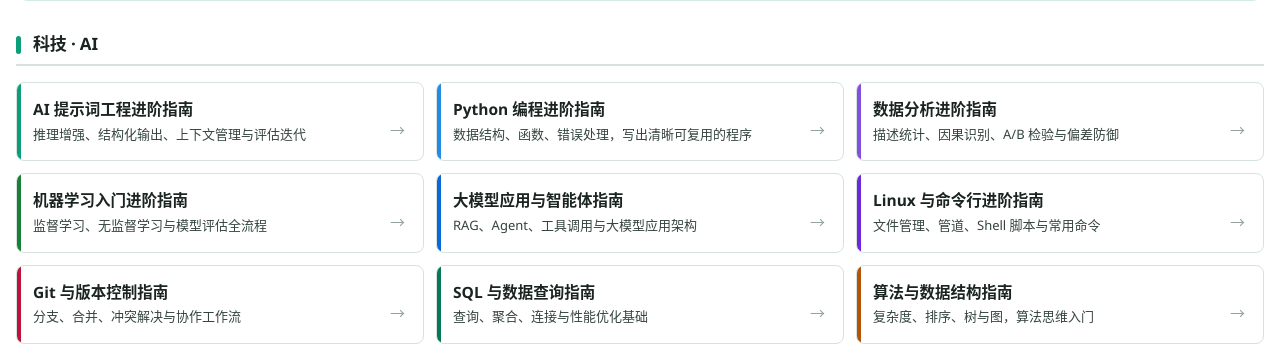
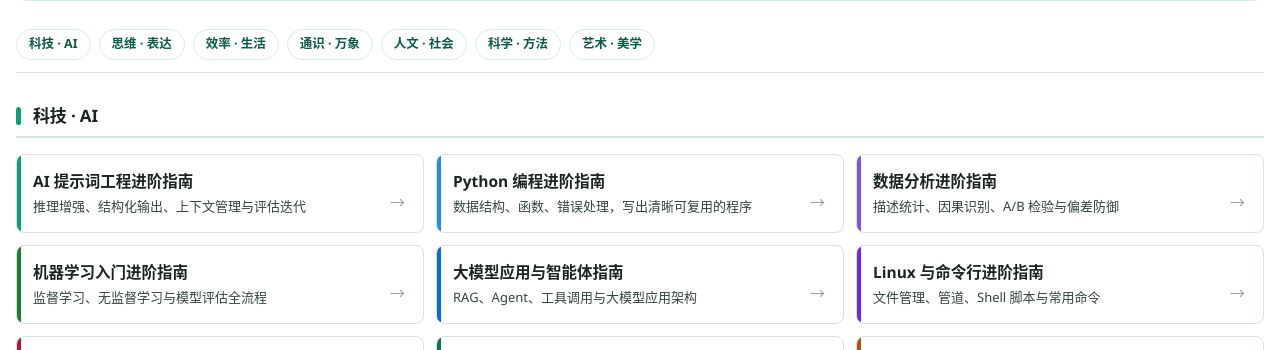
Before and after one commit to Mr-Qingkong/learning-guides, a plain HTML site: page index.html in a window 1280 px wide. Shown: the part 381-731 px from the top of the page. Drawn offline with Linux system fonts and the light colour scheme.

Commit message:
首页新增分类速达栏与7个分类锚点，滚动高亮当前分类

```diff
--- a/_shared/guide.js
+++ b/_shared/guide.js
@@ -257,6 +257,35 @@
     main.appendChild(nav);
   })();
 
+  /* ---------- 首页分类速达：滚动高亮当前分类 ---------- */
+  (function () {
+    var rail = d.querySelector('.cat-nav');
+    if (!rail) return;
+    var links = [].slice.call(rail.querySelectorAll('a'));
+    var targets = [];
+    links.forEach(function (a) {
+      var id = a.getAttribute('href').slice(1);
+      var el = d.getElementById(id);
+      if (el) targets.push({ el: el, a: a });
+    });
+    if (!targets.length) return;
+    var ticking = false;
+    function sync() {
+      ticking = false;
+      var y = window.scrollY + 96;
+      var current = null;
+      for (var i = 0; i < targets.length; i++) {
+        if (targets[i].el.offsetTop <= y) current = targets[i];
+      }
+      links.forEach(function (a) { a.classList.remove('on'); });
+      if (current) current.a.classList.add('on');
+    }
+    window.addEventListener('scroll', function () {
+      if (!ticking) { ticking = true; window.requestAnimationFrame(sync); }
+    }, { passive: true });
+    sync();
+  })();
+
   /* ---------- 示意图 / 图片点击放大（lightbox）---------- */
   var lb = null;
   function ensureLb() {
--- a/_shared/style.css
+++ b/_shared/style.css
@@ -280,6 +280,15 @@
 .cat-nav { display: flex; flex-wrap: wrap; gap: var(--space-2); margin: var(--space-4) 0 0; }
 .cat-nav a { font-size: 12.5px; font-weight: 600; color: var(--page-brand-text); background: #fff; border: 1px solid var(--page-brand-soft-strong); padding: 3px 12px; border-radius: var(--radius-pill); text-decoration: none; }
 .cat-nav a:hover { background: var(--page-brand-soft); text-decoration: none; }
+/* 首页分类速达：吸顶 + 锚点滚动留白，避免标题被压住 */
+body.hub-page .cat-nav {
+  position: sticky; top: 0; z-index: 50;
+  margin: var(--space-4) 0 0; padding: var(--space-3) 0;
+  background: var(--bg); border-bottom: 1px solid var(--rule);
+}
+body.hub-page .cat-nav a { transition: background .15s ease, border-color .15s ease; }
+body.hub-page .cat-nav a.on { background: var(--accent); border-color: var(--accent); color: #fff; }
+body.hub-page main section { scroll-margin-top: 64px; }
 
 /* ===== Timeline ===== */
 .timeline { display: flex; flex-direction: column; margin: var(--space-4) 0; padding-left: 28px; position: relative; }
--- a/index.html
+++ b/index.html
@@ -42,8 +42,19 @@
           </div>
         </a>
 
+        <!-- ===== 分类速达 ===== -->
+        <nav class="cat-nav" aria-label="分类速达">
+          <a href="#cat-ai">科技 · AI</a>
+          <a href="#cat-express">思维 · 表达</a>
+          <a href="#cat-life">效率 · 生活</a>
+          <a href="#cat-general">通识 · 万象</a>
+          <a href="#cat-humanities">人文 · 社会</a>
+          <a href="#cat-science">科学 · 方法</a>
+          <a href="#cat-art">艺术 · 美学</a>
+        </nav>
+
         <!-- ===== 科技 · AI ===== -->
-        <section>
+        <section id="cat-ai">
           <h2><span class="bar"></span>科技 · AI</h2>
           <div class="ch-grid">
             <a class="ch" href="01-prompt-engineering.html" style="--cc:#0B9E78">
@@ -94,7 +105,7 @@
         </section>
 
         <!-- ===== 思维 · 表达 ===== -->
-        <section>
+        <section id="cat-express">
           <h2><span class="bar"></span>思维 · 表达</h2>
           <div class="ch-grid">
             <a class="ch" href="04-effective-writing.html" style="--cc:#B45309">
@@ -121,7 +132,7 @@
         </section>
 
         <!-- ===== 效率 · 生活 ===== -->
-        <section>
+        <section id="cat-life">
           <h2><span class="bar"></span>效率 · 生活</h2>
           <div class="ch-grid">
             <a class="ch" href="05-learning-methods.html" style="--cc:#1A7F37">
@@ -184,7 +195,7 @@
         </section>
 
         <!-- ===== 通识 · 万象 ===== -->
-        <section>
+        <section id="cat-general">
           <h2><span class="bar"></span>通识 · 万象</h2>
           <div class="ch-grid">
             <a class="ch" href="11-astronomy.html" style="--cc:#1E40AF">
@@ -223,7 +234,7 @@
         </section>
 
         <!-- ===== 人文 · 社会 ===== -->
-        <section>
+        <section id="cat-humanities">
           <h2><span class="bar"></span>人文 · 社会</h2>
           <div class="ch-grid">
             <a class="ch" href="39-economics.html" style="--cc:#1A7F37">
@@ -254,7 +265,7 @@
         </section>
 
         <!-- ===== 科学 · 方法 ===== -->
-        <section>
+        <section id="cat-science">
           <h2><span class="bar"></span>科学 · 方法</h2>
           <div class="ch-grid">
             <a class="ch" href="45-math.html" style="--cc:#0E7490">
@@ -285,7 +296,7 @@
         </section>
 
         <!-- ===== 艺术 · 美学 ===== -->
-        <section>
+        <section id="cat-art">
           <h2><span class="bar"></span>艺术 · 美学</h2>
           <div class="ch-grid">
             <a class="ch" href="51-music.html" style="--cc:#8250DF">
```
